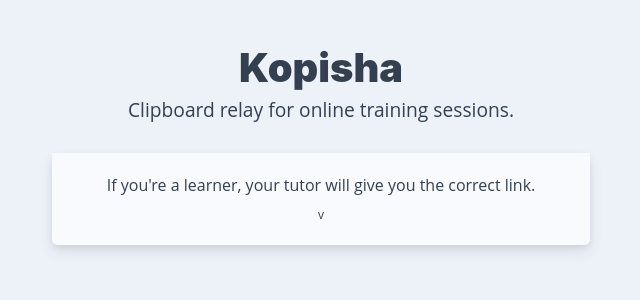
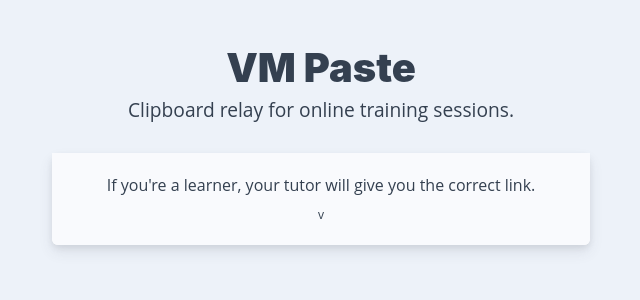
Before and after one commit to ingwaneorg/kopisha, a Flask app: page / in a window 1280 px wide. Shown: the top 300 px of the page, without its empty margins (319-959 px from the left). Run offline with Flask 3, Linux system fonts and the light colour scheme; some libraries are stand-ins or nearby versions.

Commit message:
Change title

```diff
--- a/templates/home.html
+++ b/templates/home.html
@@ -1,6 +1,6 @@
 {% extends 'base.html' %}
 
-{% block title %}Kopisha{% endblock %}
+{% block title %}VM Paste{% endblock %}
 
 {% block content %}
 <div class="container mt-5">
@@ -8,7 +8,7 @@
     <div class="col-lg-6 col-md-8">
 
       <div class="text-center mb-4">
-        <h1 class="display-4 mb-2">Kopisha</h1>
+        <h1 class="display-4 mb-2">VM Paste</h1>
         <p class="lead text-muted">Clipboard relay for online training sessions.</p>
       </div>
 
```
